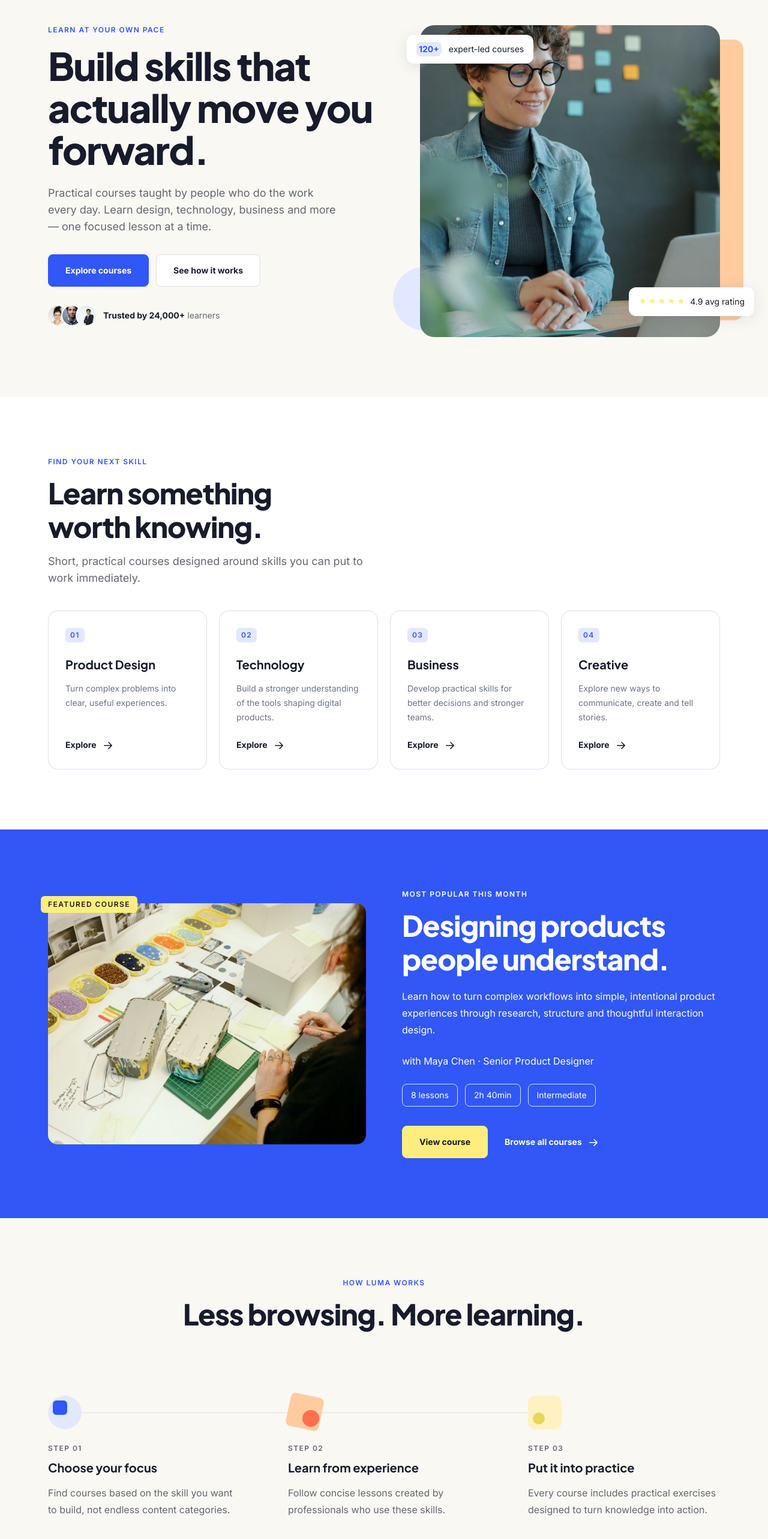
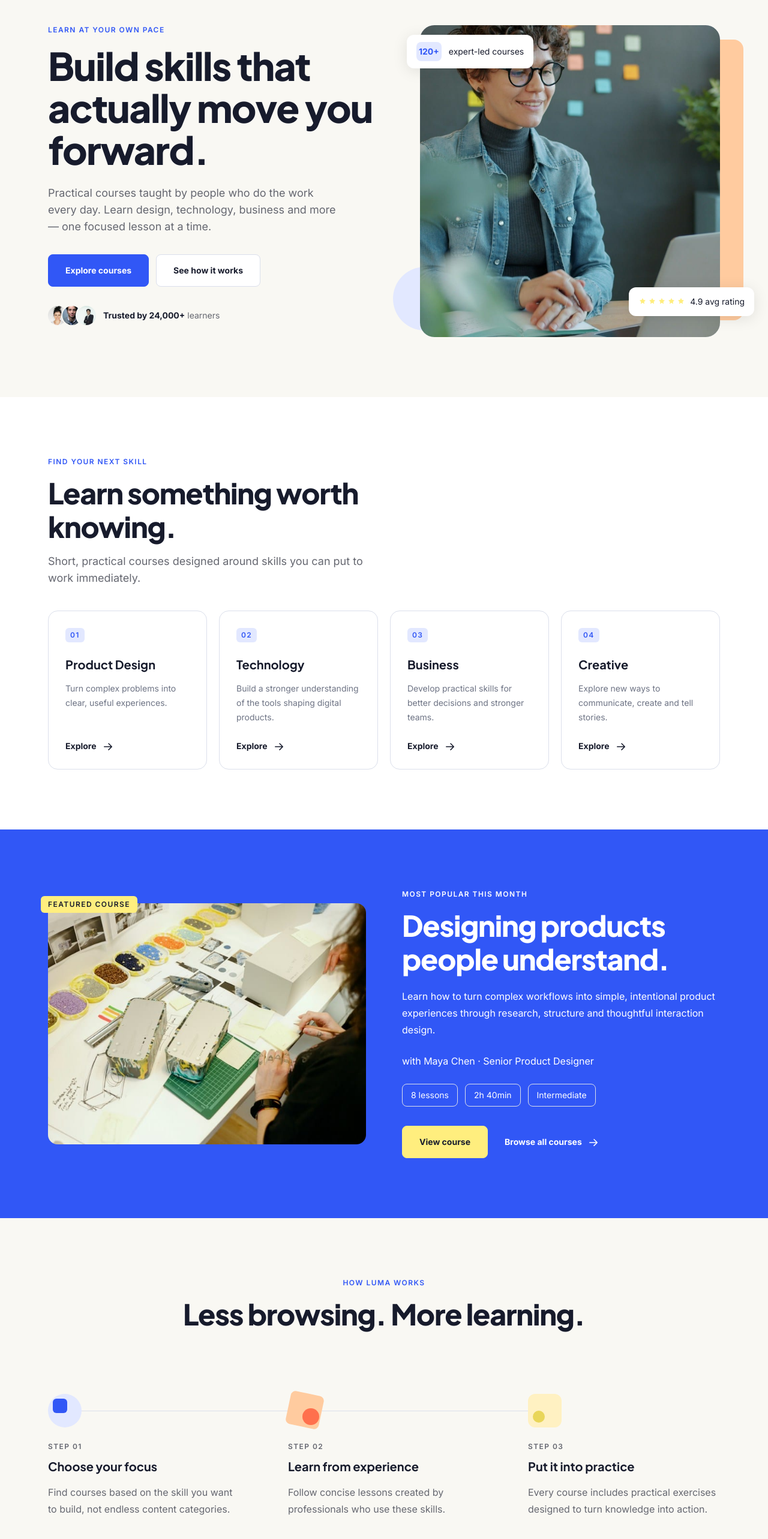
Before and after one commit to gammarkin/buzz, a Next.js app: page / in a window 1280 px wide. Shown: the part 128-2694 px from the top of the page at 60% size. Built offline with nearby package versions, Linux system fonts and the light colour scheme; no server answers.

Commit message:
fix: match heading wraps, badge and step spacing with the figma frames

```diff
--- a/src/components/sections/Categories.tsx
+++ b/src/components/sections/Categories.tsx
@@ -35,8 +35,9 @@ export function Categories() {
 type CategoryCardProps = { category: Category };
 
 function CategoryCard({ category }: CategoryCardProps) {
+  // Bottom padding is 2px shorter than the sides: in the design the "Explore" row overflows its 44px frame.
   return (
-    <article className="group relative flex w-full flex-col rounded-2xl border border-line bg-white p-6 transition duration-200 hover:-translate-y-1 hover:border-brand/40 hover:shadow-card focus-within:border-brand/40 motion-reduce:transition-none motion-reduce:hover:translate-y-0 lg:min-h-[265px] lg:p-7">
+    <article className="group relative flex w-full flex-col rounded-2xl border border-line bg-white p-6 pb-[22px] transition duration-200 hover:-translate-y-1 hover:border-brand/40 hover:shadow-card focus-within:border-brand/40 motion-reduce:transition-none motion-reduce:hover:translate-y-0 lg:min-h-[265px] lg:p-7 lg:pb-[26px]">
       <span className="mb-[21px] self-start rounded-md bg-brand-soft px-2 py-1 text-eyebrow text-brand">
         {category.number}
       </span>
@@ -45,7 +46,7 @@ function CategoryCard({ category }: CategoryCardProps) {
 
       <Link
         href={category.href}
-        className="mt-auto flex items-center gap-2 pt-5 text-small font-bold text-ink after:absolute after:inset-0 after:rounded-2xl focus-visible:outline-none focus-visible:after:outline-2 focus-visible:after:outline-offset-2 focus-visible:after:outline-brand"
+        className="mt-auto flex items-center gap-2 pt-[22px] text-small font-bold text-ink after:absolute after:inset-0 after:rounded-2xl focus-visible:outline-none focus-visible:after:outline-2 focus-visible:after:outline-offset-2 focus-visible:after:outline-brand"
       >
         Explore<span className="sr-only"> {category.title} courses</span>
         <ArrowRightIcon className="transition-transform duration-200 group-hover:translate-x-1 motion-reduce:transition-none" />
--- a/src/components/sections/Community.tsx
+++ b/src/components/sections/Community.tsx
@@ -18,7 +18,7 @@ export function Community() {
           <Eyebrow>{community.eyebrow}</Eyebrow>
           <h2
             id="community-title"
-            className="mt-2 font-display text-h2-sm font-extrabold text-balance text-ink lg:text-h2"
+            className="mt-2 font-display text-h2-sm font-extrabold text-ink lg:text-h2"
           >
             {community.title}
           </h2>
--- a/src/components/sections/Hero.tsx
+++ b/src/components/sections/Hero.tsx
@@ -67,7 +67,9 @@ function HeroVisual() {
       </div>
 
       <div className="absolute top-1.5 left-0 flex items-center gap-3 rounded-xl bg-white px-4 py-3 shadow-badge lg:top-4 lg:-left-[22px]">
-        <span className="rounded-lg bg-brand-soft px-1 text-small font-bold text-brand">{hero.coursesCount}</span>
+        <span className="inline-flex h-8 items-center rounded-lg bg-brand-soft px-1 text-small font-bold text-brand">
+          {hero.coursesCount}
+        </span>
         <span className="text-small text-ink">expert-led courses</span>
       </div>
 
--- a/src/components/sections/HowItWorks.tsx
+++ b/src/components/sections/HowItWorks.tsx
@@ -17,7 +17,7 @@ export function HowItWorks() {
           align="center"
         />
 
-        <div className="relative mt-10 [--gap:2.5rem] md:py-7 lg:mt-20 lg:[--gap:5rem]">
+        <div className="relative mt-10 [--gap:2.5rem] md:py-7 lg:mt-[77px] lg:[--gap:5rem]">
           {/* Horizontal connector running behind the step icons */}
           <span
             aria-hidden="true"
@@ -40,8 +40,9 @@ function StepItem({ step, isLast }: StepItemProps) {
   return (
     <li className="relative">
       <StepBadge icon={step.icon} />
-      <p className="mt-6 text-eyebrow text-body uppercase">Step {step.number}</p>
-      <h3 className="mt-2 font-display text-h3-sm font-bold text-ink lg:text-h3">{step.title}</h3>
+      {/* The 1–2px bottom paddings mirror the design's text frames, which are slightly taller than the text. */}
+      <p className="mt-6 pb-px text-eyebrow text-body uppercase">Step {step.number}</p>
+      <h3 className="mt-2 pb-0.5 font-display text-h3-sm font-bold text-ink lg:pb-px lg:text-h3">{step.title}</h3>
       <p className="mt-3 text-small text-body lg:text-copy">{step.description}</p>
       {!isLast && (
         <span
@@ -68,7 +69,8 @@ function StepBadge({ icon }: StepBadgeProps) {
   if (icon === "experience") {
     return (
       <div aria-hidden="true" className="relative size-14">
-        <span className="absolute -top-px left-0 size-14 rotate-12 rounded-lg bg-peach" />
+        {/* The mobile frame uses a translucent coral here, the desktop frame a solid peach. */}
+        <span className="absolute -top-px left-0 size-14 rotate-12 rounded-lg bg-coral/15 md:bg-peach" />
         <span className="absolute top-6 left-6 size-7 rounded-full bg-coral" />
       </div>
     );
--- a/src/components/sections/Testimonial.tsx
+++ b/src/components/sections/Testimonial.tsx
@@ -27,11 +27,11 @@ export function Testimonial() {
           </figcaption>
         </figure>
 
-        <ul className="grid grid-cols-3 gap-0 lg:w-[401px] lg:shrink-0 lg:grid-cols-1 lg:gap-5 lg:border-l lg:border-line lg:pl-12">
+        <ul className="grid grid-cols-3 gap-0 lg:w-[401px] lg:shrink-0 lg:grid-cols-1 lg:gap-[17px] lg:border-l lg:border-line lg:pl-12">
           {stats.map((stat) => (
             <li key={stat.label}>
               <p className="font-display text-display-sm font-extrabold text-brand lg:text-display">{stat.value}</p>
-              <p className="mt-px pr-2 text-small text-muted">{stat.label}</p>
+              <p className="mt-1 pr-2 text-small text-muted">{stat.label}</p>
             </li>
           ))}
         </ul>
--- a/src/components/ui/SectionHeader.tsx
+++ b/src/components/ui/SectionHeader.tsx
@@ -30,7 +30,7 @@ export function SectionHeader({
       <h2
         id={id}
         className={cn(
-          "mt-4 font-display text-h2-sm font-extrabold text-balance lg:text-h2",
+          "mt-4 font-display text-h2-sm font-extrabold lg:text-h2",
           tone === "light" ? "text-white" : "text-ink",
         )}
       >
```
